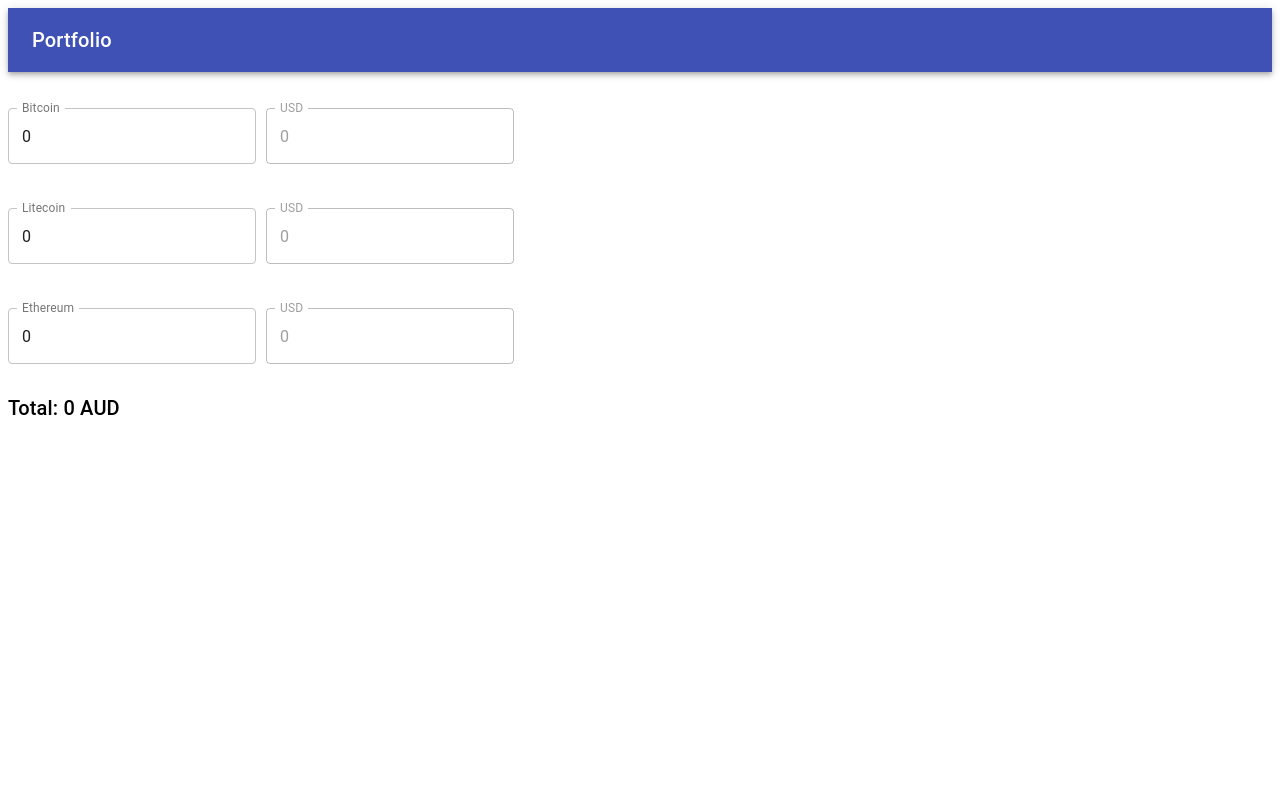
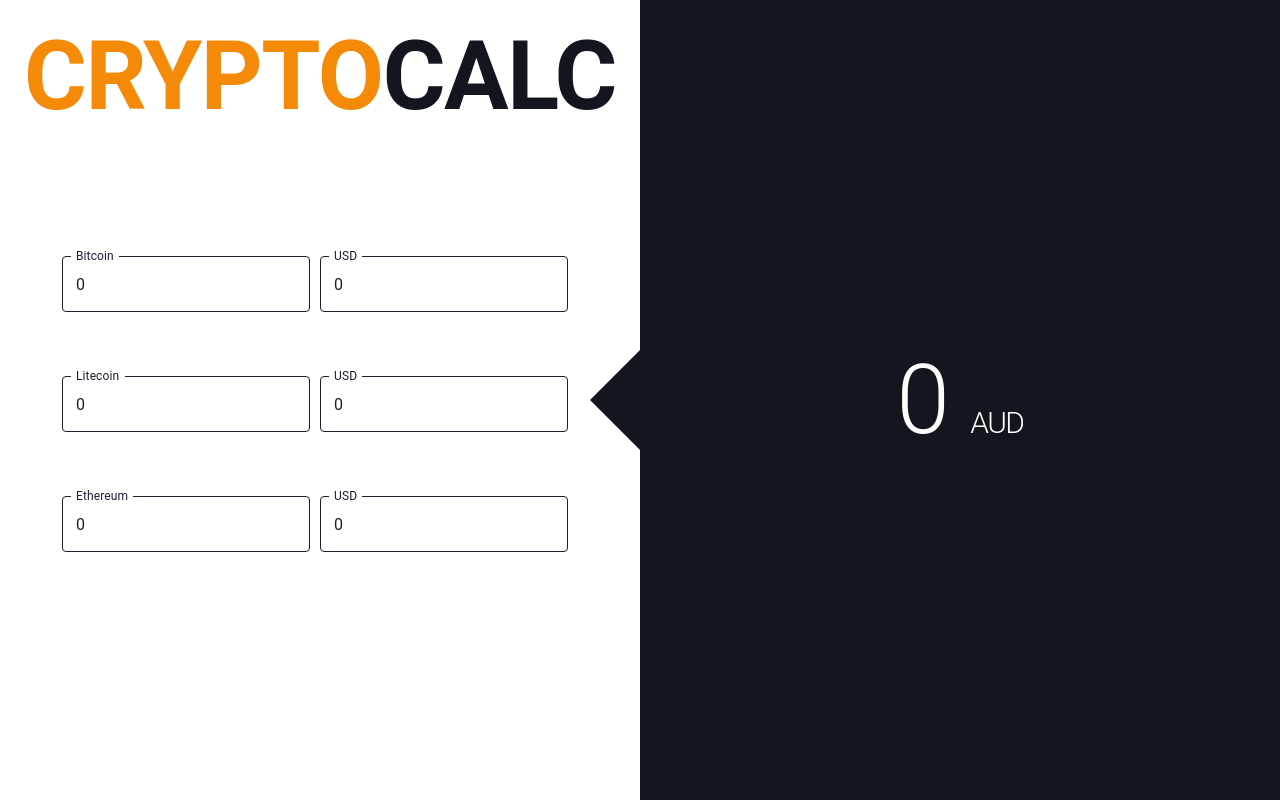
Before and after one commit to mabjardeleza/cryptocalc-mobx, a React (Create React App) app: page / in a window 1280 px wide. Built offline with nearby package versions, Linux system fonts and the light colour scheme; no server answers.

Commit message:
style: create simple UI design

```diff
--- a/src/App.js
+++ b/src/App.js
@@ -3,9 +3,9 @@ import Routing from './routes';
 import { BrowserRouter } from 'react-router-dom';
 
 const App = () => (
-  <BrowserRouter>
-    <Routing />
-  </BrowserRouter>
+    <BrowserRouter>
+        <Routing />
+    </BrowserRouter>
 );
 
 export default App;
--- /dev/null
+++ b/src/assets/css/Main.css
@@ -0,0 +1,4 @@
+body {
+    margin: 0;
+    background-color: #ffffff;
+}
--- a/src/components/CryptoPage.js
+++ b/src/components/CryptoPage.js
@@ -1,25 +1,100 @@
 import React from 'react';
 import Props from 'prop-types';
-import AppBar from '@material-ui/core/AppBar';
-import Toolbar from '@material-ui/core/Toolbar';
+import { withStyles } from '@material-ui/core/styles';
 import Typography from '@material-ui/core/Typography';
+import Box from '@material-ui/core/Box';
 
 import Currency from './Currency';
+
+const styles = {
+    title: {
+        '& div:first-child': {
+            color: '#F58A08',
+            textAlign: 'right',
+            paddingRight: '10px',
+        },
+        '& div:nth-child(2)': {
+            color: '#fff',
+            textAlign: 'left',
+            paddingLeft: '10px',
+        },
+        '& h1': {
+            fontWeight: '600',
+        },
+        position: 'fixed',
+        width: '100%',
+        zIndex: 10,
+        textTransform: 'uppercase',
+        display: 'none',
+    },
+    titleMobile: {
+        '& span': {
+            color: '#13161f',
+            textAlign: 'right',
+        },
+        color: '#F58A08',
+        position: 'fixed',
+        textAlign: 'center',
+        width: '50%',
+        zIndex: 10,
+        textTransform: 'uppercase',
+        fontWeight: '700',
+        paddingTop: '20px',
+    },
+    mainContainer: {
+        color: 'gray',
+        position: 'relative',
+    },
+    contentContainer: {
+        height: '100vh',
+    },
+    totalContainer: {
+        backgroundColor: '#13161f',
+        height: 'inherit',
+        position: 'relative',
+    },
+    caret: {
+        position: 'absolute',
+        top: '50%',
+        left: '-100px',
+        marginTop: '-50px',
+        borderWidth: '50px',
+        borderStyle: 'solid',
+        borderColor: 'transparent #13161f transparent transparent',
+    },
+    total: {
+        '& span': {
+            fontSize: '30px',
+        },
+        color: '#fff',
+    },
+};
 
 const CryptoPage = ({
   allCurrencies,
   prices,
   total,
   calculateTotal,
+  classes,
 }) => (
-  <div>
-    <AppBar position="static">
-      <Toolbar>
-        <Typography variant="h6" color="inherit">
-          Portfolio
+    <div className={classes.mainContainer}>
+        <Typography variant="h1" color="inherit" className={classes.titleMobile}>
+            Crypto<span>Calc</span>
         </Typography>
-      </Toolbar>
-    </AppBar>
+        <Box display="flex" alignItems="center" className={classes.title}>
+            <Box display="flex" flex="1" justifyContent="flex-end">
+                <Typography variant="h1" color="inherit">
+                    Crypto
+                </Typography>
+            </Box>
+            <Box display="flex" flex="1">
+                <Typography variant="h1" color="inherit">
+                    Calc
+                </Typography>
+            </Box>
+        </Box>
+        <Box display="flex" alignItems="center" className={classes.contentContainer}>
+            <Box display="flex" flex="1" alignItems="center" justifyContent="center" flexDirection="column">
                 {Object.values(allCurrencies).map(exchange => (
                 <Currency
                     key={exchange.key}
@@ -28,9 +103,14 @@ const CryptoPage = ({
                     calculateTotal={calculateTotal}
                 />
                 ))}
-    <Typography variant="h6" color="inherit">
-      Total: {total} AUD
+            </Box>
+            <Box className={classes.totalContainer} display="flex" flex="1" alignItems="center" justifyContent="center">
+                <Typography variant="h1" color="inherit" className={classes.total}>
+                    {total} <span>AUD</span>
                 </Typography>
+                <span className={classes.caret} />
+            </Box>
+        </Box>
     </div>
 );
 
@@ -48,4 +128,4 @@ CryptoPage.defaultTypes = {
   total: 0,
 };
 
-export default CryptoPage;
+export default withStyles(styles)(CryptoPage);
--- a/src/components/Currency.js
+++ b/src/components/Currency.js
@@ -7,9 +7,19 @@ const styles = {
   container: {
     marginTop: 20,
     marginBottom: 20,
+    display: 'inline-block',
   },
   currency: {
     marginRight: 10,
+    '& label, & label.Mui-disabled': {
+        color: '#1C1F30',
+    },
+    '& fieldset, & .MuiOutlinedInput-root.Mui-disabled fieldset': {
+        borderColor: '#1C1F30',
+    },
+    '& input': {
+        color: '#1C1F30',
+    },
   },
 };
 
--- a/src/containers/CryptoPageContainer.js
+++ b/src/containers/CryptoPageContainer.js
@@ -4,6 +4,7 @@ import { connect } from 'react-redux';
 import { EXCHANGES } from '../constants';
 import CryptoPage from '../components/CryptoPage';
 import { pricesActions, exchangeRateActions } from '../actions';
+import '../assets/css/Main.css';
 
 class CryptoPageContainer extends Component {
   constructor(props) {
@@ -25,10 +26,6 @@ class CryptoPageContainer extends Component {
     const { allCurrencies } = this.state;
     Object.values(allCurrencies).forEach(currency => requestPrices(currency.key));
     requestRate();
-  }
-
-  onChangeValue = (event) => {
-    this.setState({ searchValue: event.target.value });
   }
 
   calculateTotal = (value = 0, key = null) => {
```
Lines whose indentation alone changed are shown as unchanged.
